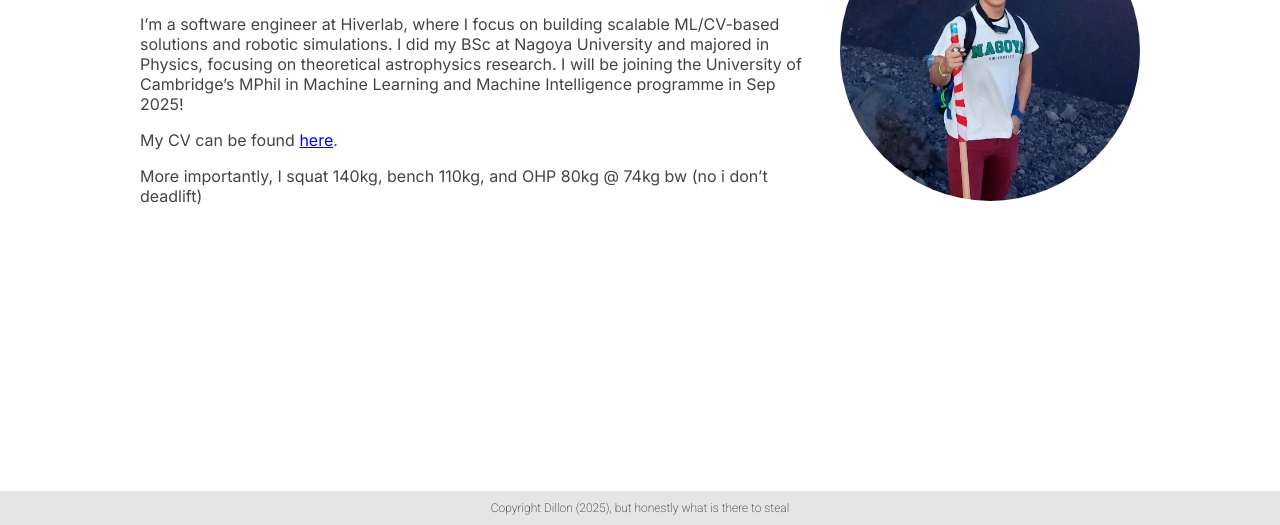
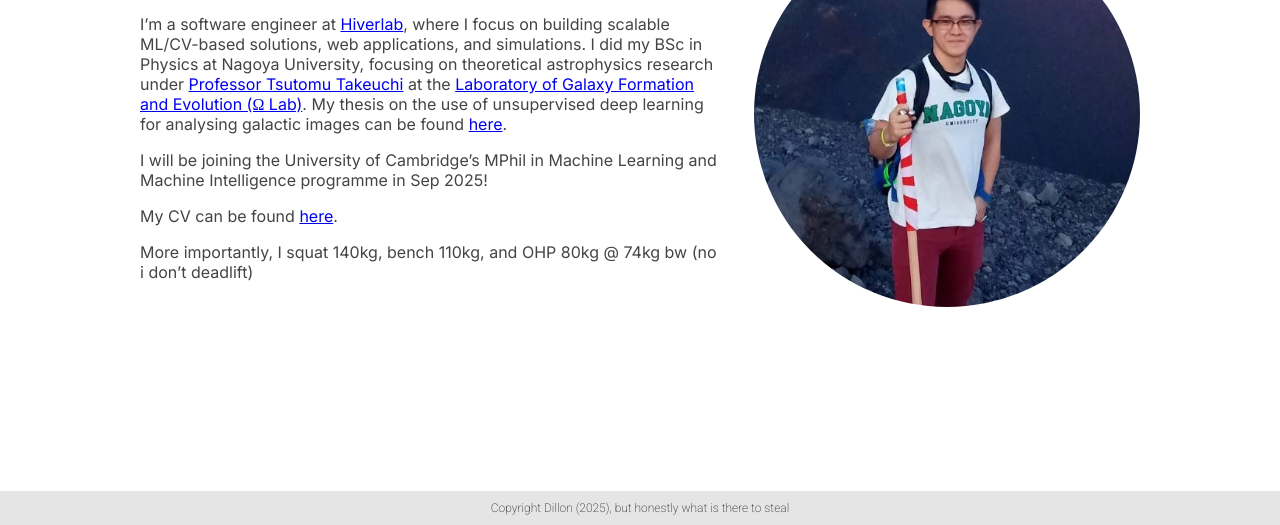
Before and after one commit to dillonloh/dillonloh.github.io, an Eleventy site: page index.md in a window 1280 px wide. Shown: the part 275-800 px from the top of the page. Built offline with nearby package versions, Linux system fonts and the light colour scheme; Eleventy itself is replaced by a stand-in of ours; files that its build step writes are made by us from their sources.

Commit message:
feat: update content

```diff
--- a/_includes/header.njk
+++ b/_includes/header.njk
@@ -6,7 +6,6 @@
           <li><a href="/">Home</a></li>
           <li><a href="/news/">News</a></li>
           <li><a href="/research/">Research</a></li>
-          <li><a href="/projects/">Projects</a></li>
         </ul>
       </nav>
 
--- a/css/styles.css
+++ b/css/styles.css
@@ -111,8 +111,9 @@ main {
 
 .head-image {
     flex: 1;
-    max-width: 300px;
-    max-height: 300px; /* Optional: adjust to your desired circle size */
+    margin-top: 20px;
+    max-width: 400px;
+    max-height: 400px; /* Optional: adjust to your desired circle size */
     aspect-ratio: 1; /* Enforces square shape */
     border-radius: 50%;
     overflow: hidden;   /* Ensures the image is clipped to the circle */
--- a/index.md
+++ b/index.md
@@ -23,11 +23,13 @@ title: Home
     <div class="intro-text">
       <h1>Hi, I'm Dillon Loh</h1>
       <p>
-        I’m a software engineer at Hiverlab, where I focus on building scalable ML/CV-based solutions and robotic simulations.
-        I did my BSc at Nagoya University and majored in Physics, focusing on theoretical astrophysics research.
+        I’m a software engineer at <a target="_blank" href="https://hiverlab.com/">Hiverlab</a>, where I focus on building scalable ML/CV-based solutions, web applications, and simulations.
+        I did my BSc in Physics at Nagoya University, focusing on theoretical astrophysics research under <a target="_blank" href="https://sites.google.com/site/omegalabnagoya/member/takeuchi_tsutomu">Professor Tsutomu Takeuchi</a> at the <a target="_blank" href="https://sites.google.com/site/omegalabnagoya/home/">Laboratory of Galaxy Formation and Evolution (Ω Lab)</a>. My thesis on the use of unsupervised deep learning for analysing galactic images can be found <a target="_blank" href="https://github.com/dillonloh/galaxy-dim">here</a>.
+      </p>
+      <p>
         I will be joining the University of Cambridge’s MPhil in Machine Learning and Machine Intelligence programme in Sep 2025!
       </p>
-      <p> My CV can be found <a href="/static/(2025) Academic CV - Dillon.pdf">here</a>.
+      <p> My CV can be found <a target="_blank"  href="/static/(2025) Academic CV - Dillon.pdf">here</a>.
       <p>
         More importantly, I squat 140kg, bench 110kg, and OHP 80kg @ 74kg bw (no i don’t deadlift)
       </p>
```
